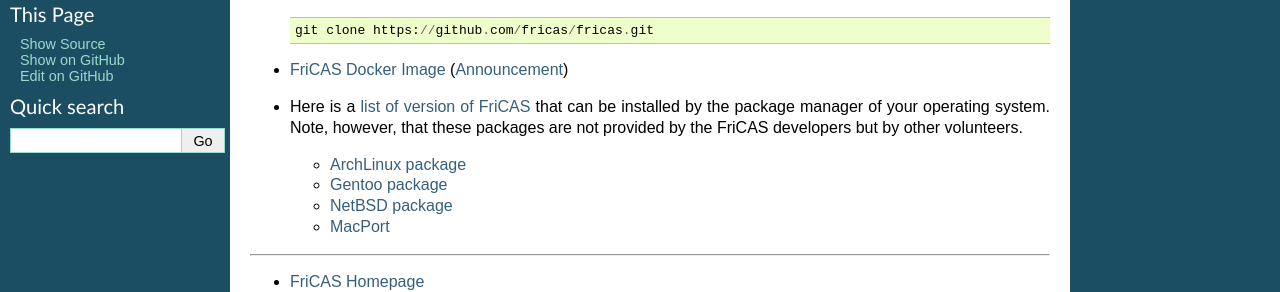
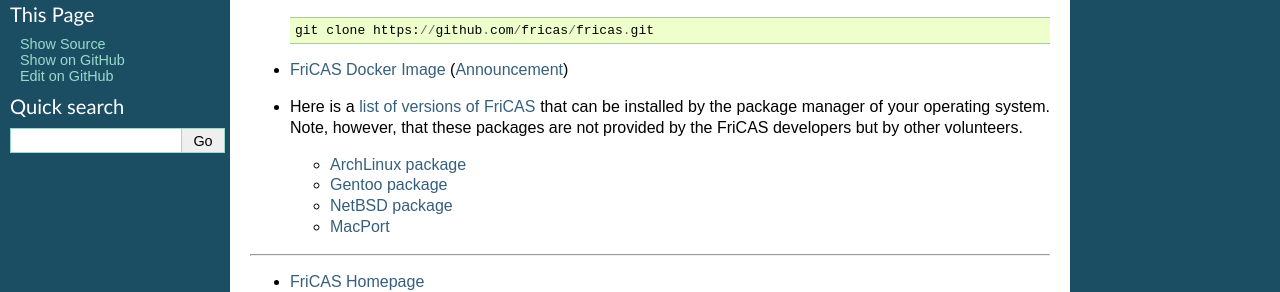
Before and after one commit to hemmecke/fricas-doc, a Sphinx documentation site: the page built from doc/source/download.rst, in a window 1280 px wide. Shown: the part 149-441 px from the top of the page. Built offline with Sphinx 7.4.7, drawn with Linux system fonts in a browser that asks for light colours; pages that are not in the unit, such as notebooks, are missing from menus.

Commit message:
fix typo

```diff
--- a/doc/source/download.rst
+++ b/doc/source/download.rst
@@ -12,7 +12,7 @@
 * `FriCAS Docker Image <https://hub.docker.com/r/nilqed/fricas/>`_
   (`Announcement <https://groups.google.com/d/msgid/fricas-devel/1d9d4a04-1489-f879-f2ca-8798359540d0%40gmail.com>`_)
 
-* Here is a `list of version of FriCAS
+* Here is a `list of versions of FriCAS
   <https://repology.org/project/fricas/versions>`_
   that can be installed by the package manager of your operating
   system. Note, however, that these packages are not provided by
```
